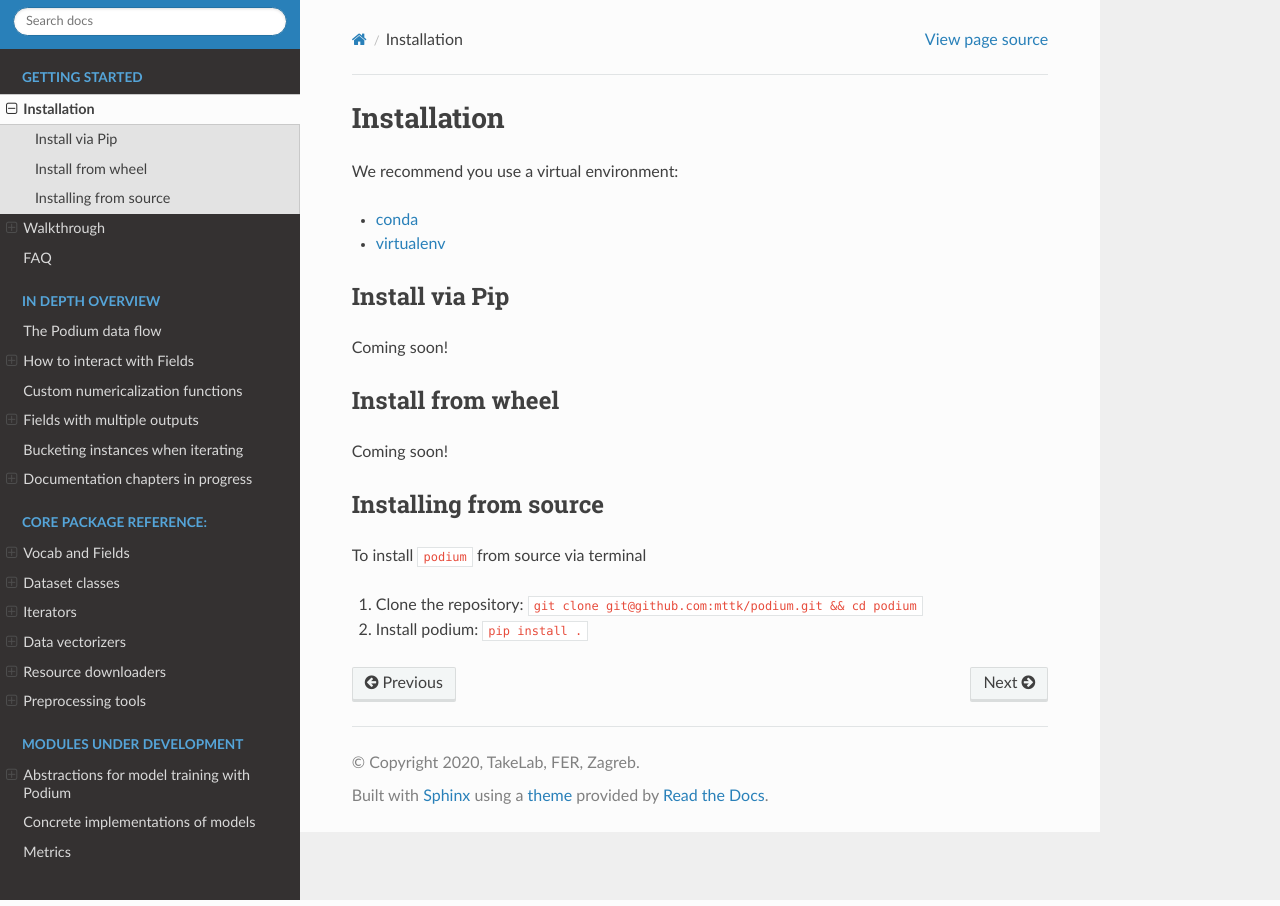
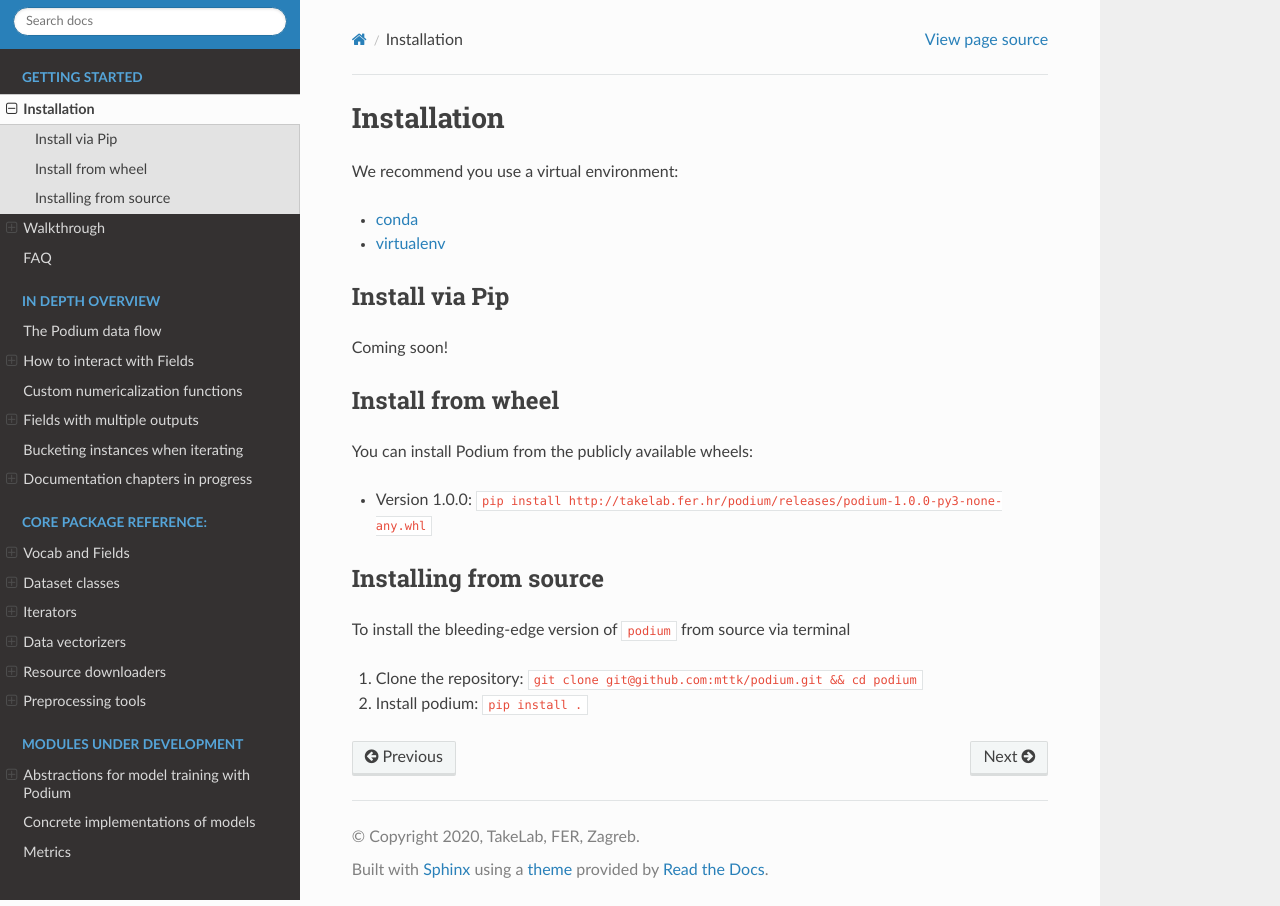
Before and after one commit to TakeLab/podium, a Sphinx documentation site: the page built from docs/source/installation.md, in a window 1280 px wide. Built offline with Sphinx 7.4.7 and the Read the Docs theme 2.0.0, drawn with Linux system fonts in a browser that asks for light colours.

Commit message:
Add instructions to install podium from public wheel

```diff
--- a/docs/source/installation.md
+++ b/docs/source/installation.md
@@ -8,10 +8,14 @@
 Coming soon!
 
 ## Install from wheel
-Coming soon!
+
+You can install Podium from the publicly available wheels:
+
+- Version 1.0.0: `pip install http://takelab.fer.hr/podium/releases/podium-1.0.0-py3-none-any.whl`
+
 
 ## Installing from source
 
-To install `podium` from source via terminal
+To install the bleeding-edge version of `podium` from source via terminal
 1. Clone the repository: `git clone git@github.com:mttk/podium.git && cd podium`
 2. Install podium: `pip install .`
```
